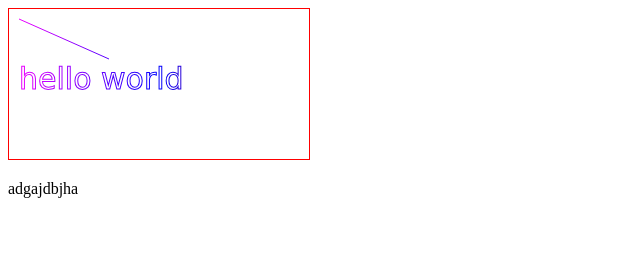
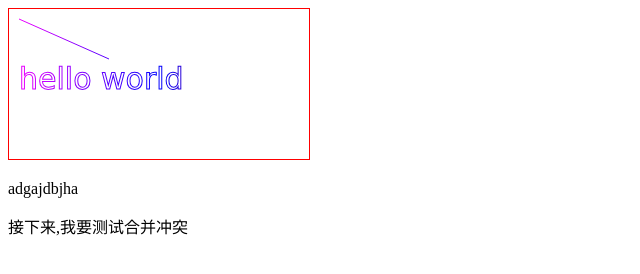
Before and after one commit to a-tiger-in-the-heart/In-me-the-tiger-sniffs-the-rose.github.io, a plain HTML site: page 01-渐变文字.html in a window 1280 px wide. Shown: the whole page, without its empty margins (0-640 px from the left). Drawn offline with Linux system fonts and the light colour scheme.

Commit message:
合并冲突

```diff
--- a/01-渐变文字.html
+++ b/01-渐变文字.html
@@ -17,6 +17,7 @@
 <body>
     <canvas class="myCanvas"></canvas>
     <p>adgajdbjha</p>
+    <p>接下来,我要测试合并冲突</p>
 
 </body>
 </html>
```
